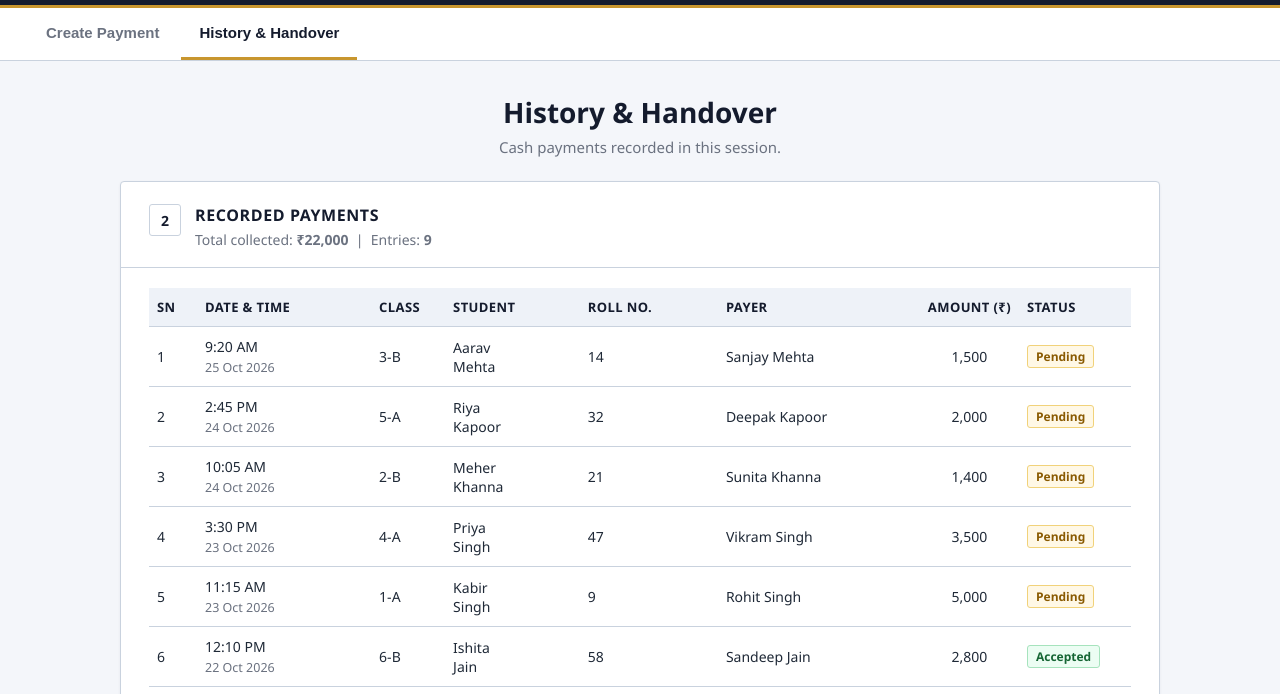
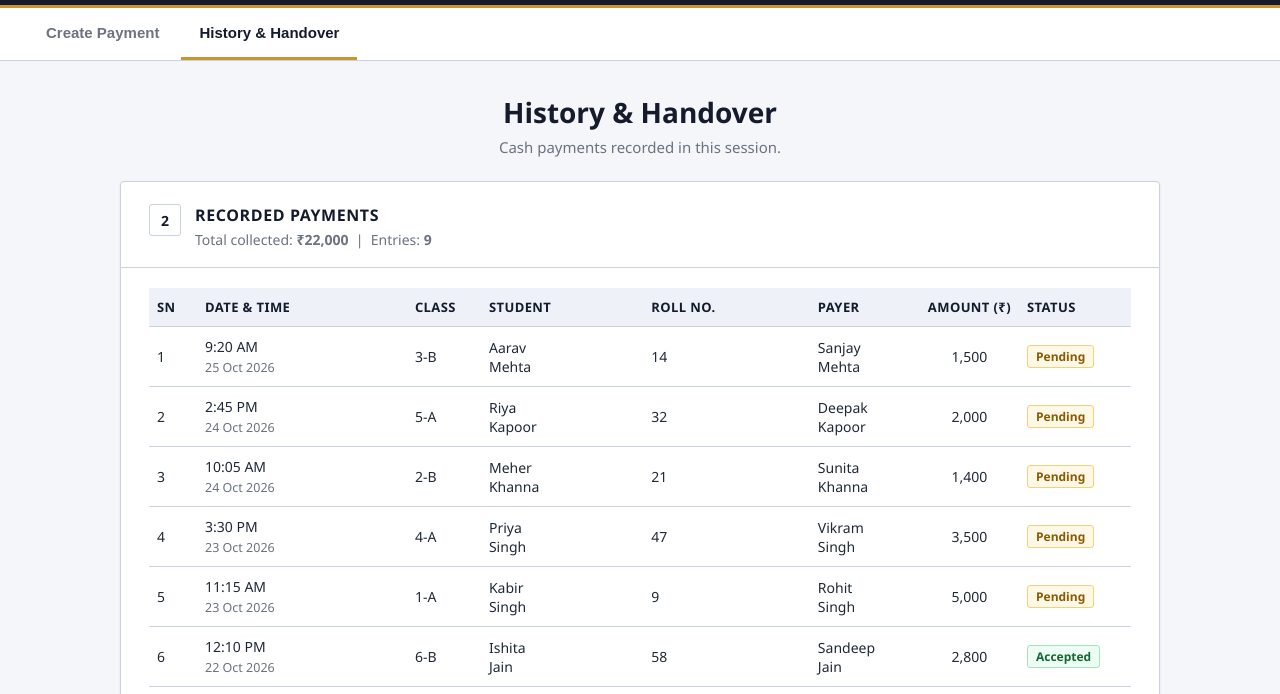
Before and after one commit to Lalitsharma1800/pps_static, a plain HTML site: page cash-fee-management3.claude.html in a window 1280 px wide. Both pictures are taken after a click on the tab "History & Handover". Shown: the part 79-773 px from the top of the page. Drawn offline with Linux system fonts and the light colour scheme.

Commit message:
payer name wrapped

```diff
--- a/cash-fee-management3.claude.html
+++ b/cash-fee-management3.claude.html
@@ -180,6 +180,7 @@
   th.col-sn { width: 48px; }
   th.col-cls, td.col-cls { width: 74px; }
   th.col-amt, td.col-amt { width: 72px; }
+  th.col-payer, td.col-payer { width: 110px; }
   th.num.col-amt, td.num.col-amt { text-align: center; }
   .name-last { display: block; }
   th.col-status, td.col-status { width: 112px; }
@@ -547,10 +548,8 @@
       const tr = document.createElement("tr");
       const badgeCls = h.status === "Accepted" ? "badge" : "badge pending";
       // First name and last name always on separate lines
-      const nameParts = h.student.trim().split(/\s+/);
-      const nameHtml = nameParts.length > 1
-        ? escapeHtml(nameParts[0]) + '<span class="name-last">' + escapeHtml(nameParts.slice(1).join(" ")) + "</span>"
-        : escapeHtml(nameParts[0]);
+      const nameHtml = splitName(h.student);
+      const payerHtml = splitName(h.payer);
       tr.className = "row-click";
       tr.tabIndex = 0;
       tr.innerHTML = `
@@ -559,7 +558,7 @@
         <td class="col-cls">${shortCls(h.cls)}</td>
         <td class="col-stu">${nameHtml}</td>
         <td class="col-opt col-roll">${escapeHtml(h.roll)}</td>
-        <td class="col-opt col-payer">${escapeHtml(h.payer)}</td>
+        <td class="col-opt col-payer">${payerHtml}</td>
         <td class="num col-amt">${h.amount.toLocaleString("en-IN")}</td>
         <td class="col-status"><span class="${badgeCls}">${h.status}</span></td>`;
       tr.addEventListener("click", () => openDetail(i));
@@ -576,6 +575,13 @@
 
   function escapeHtml(str) {
     return str.replace(/[&<>"']/g, c => ({ "&": "&amp;", "<": "&lt;", ">": "&gt;", '"': "&quot;", "'": "&#39;" }[c]));
+  }
+
+  // Splits "First Last Name" into first word and rest on separate lines
+  function splitName(name) {
+    const parts = String(name).trim().split(/\s+/);
+    if (parts.length < 2) return escapeHtml(parts[0] || "");
+    return escapeHtml(parts[0]) + '<span class="name-last">' + escapeHtml(parts.slice(1).join(" ")) + "</span>";
   }
 
   // "Class 3 - A" -> "3-A" to keep the table column narrow
```
